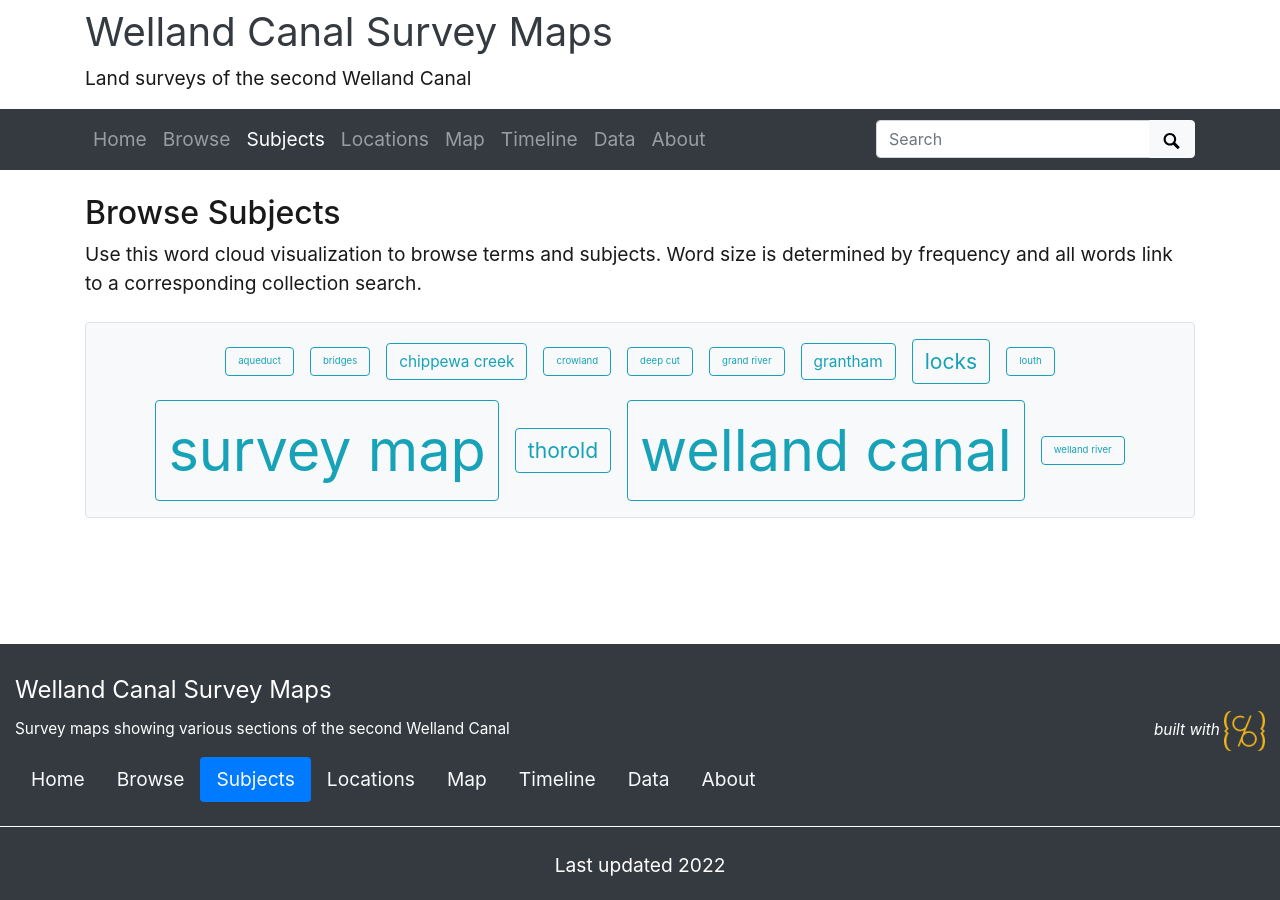
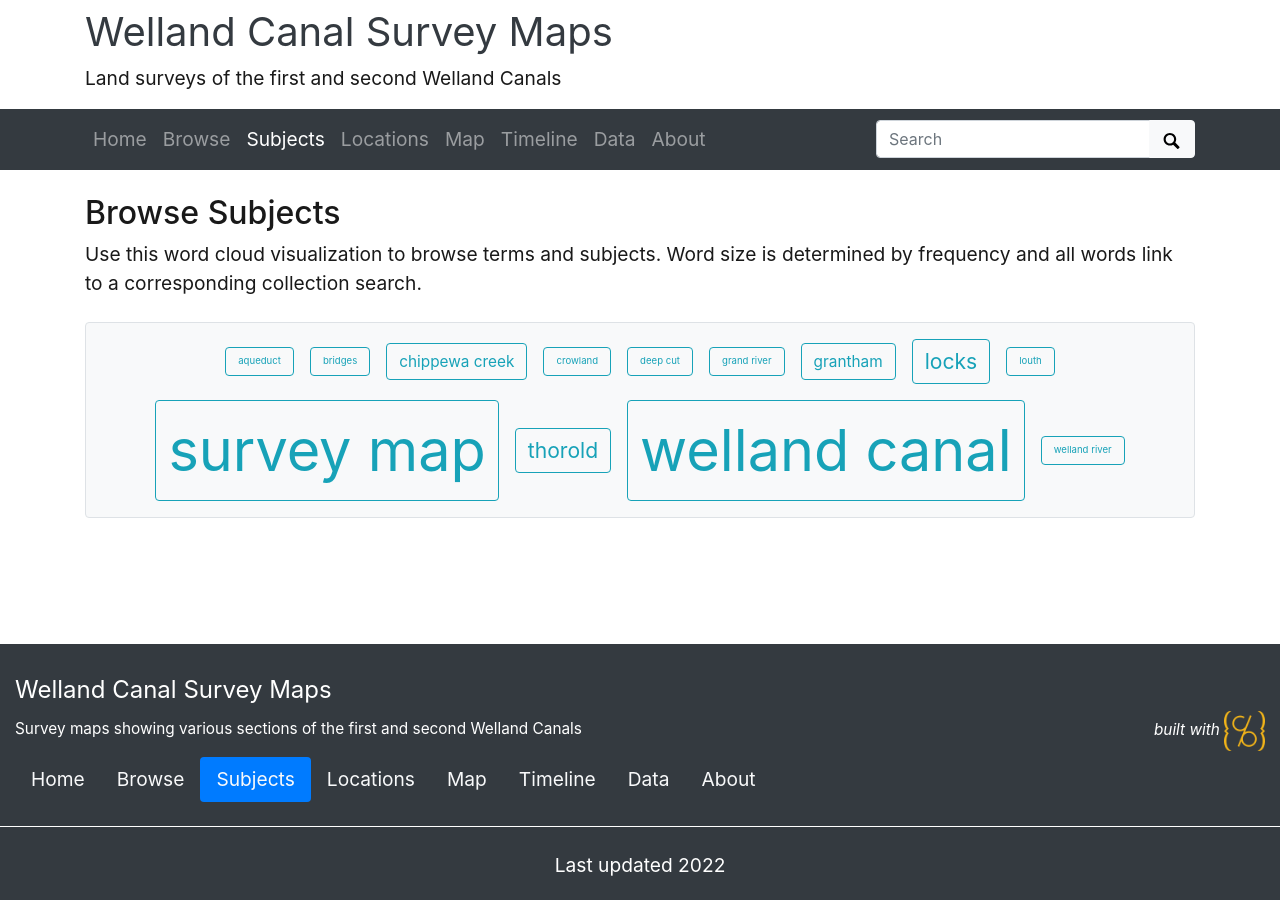
Before and after one commit to chantalcameron/Welland-Canal-Survey-Maps, a Jekyll site: the page built from pages/subjects.md, in a window 1280 px wide. Built offline with Jekyll 4.4.1, drawn with Linux system fonts in a browser that asks for light colours.

Commit message:
Update _config.yml

```diff
--- a/_config.yml
+++ b/_config.yml
@@ -22,10 +22,10 @@ source-code: https://github.com/chantalcameron/Welland Canal Survey Maps
 # title of site appears in banner
 title: Welland Canal Survey Maps
 # tagline, a short phrase that will appear throughout the site in the top banner
-tagline: Land surveys of the second Welland Canal
+tagline: Land surveys of the first and second Welland Canals
 # description appears in meta tags and other locations
 # this description might appear in search result lists, keep around 160 characters max
-description: Survey maps showing various sections of the second Welland Canal
+description: Survey maps showing various sections of the first and second Welland Canals
 author: Chantal Cameron
 
 ##########
```
